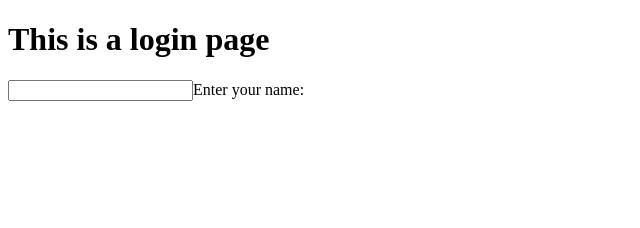
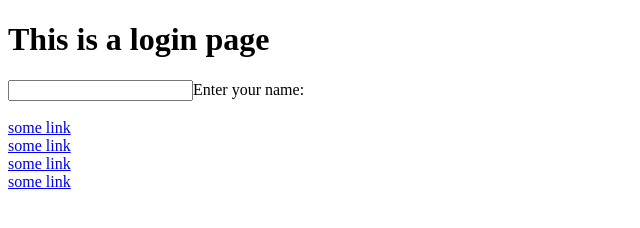
Before and after one commit to Satishlm10/Git-Github-Session, a plain HTML site: page index.html in a window 1280 px wide. Shown: the whole page, without its empty margins (0-640 px from the left). Drawn offline with Linux system fonts and the light colour scheme.

Commit message:
adds some link divs

```diff
--- a/index.html
+++ b/index.html
@@ -14,5 +14,21 @@
     <div>
         <img src="" alt="" srcset="">
     </div>
+
+    <div>
+        <a href="#">some link</a>
+    </div>
+
+    <div>
+        <a href="#">some link</a>
+    </div>
+
+    <div>
+        <a href="#">some link</a>
+    </div>
+
+    <div>
+        <a href="#">some link</a>
+    </div>
 </body>
 </html>
```
